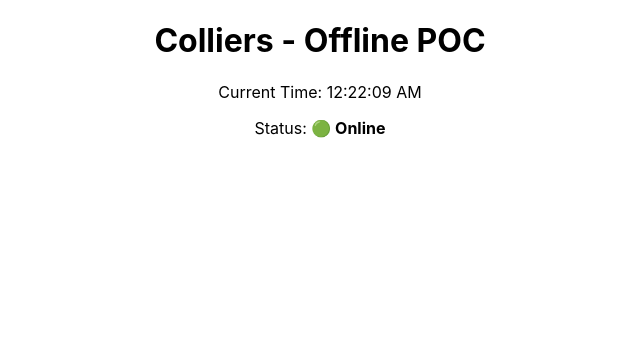
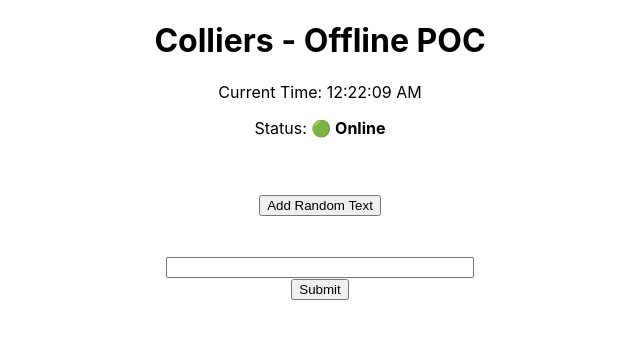
Before and after one commit to dpatel-colliers/colliers-offline-poc, a React (Create React App) app: page / in a window 1280 px wide. Shown: the top 338 px of the page, without its empty margins (320-960 px from the left). Built offline with nearby package versions, Linux system fonts and the light colour scheme.

Commit message:
Add form

```diff
--- a/package.json
+++ b/package.json
@@ -3,12 +3,15 @@
   "version": "0.1.0",
   "private": true,
   "dependencies": {
+    "@reduxjs/toolkit": "^2.8.2",
     "@testing-library/dom": "^10.4.0",
     "@testing-library/jest-dom": "^6.6.3",
     "@testing-library/react": "^16.3.0",
     "@testing-library/user-event": "^13.5.0",
+    "axios": "^1.11.0",
     "react": "^19.1.0",
     "react-dom": "^19.1.0",
+    "react-redux": "^9.2.0",
     "react-scripts": "5.0.1",
     "web-vitals": "^2.1.4",
     "workbox-core": "^7.3.0",
--- a/src/App.js
+++ b/src/App.js
@@ -1,5 +1,6 @@
 import './App.css';
 import CurrentTime from './Components/CurrentTime';
+import FormComponent from './Components/FormComponent';
 import OnlineStatus from './Components/OnlineStatus';
 
 function App() {
@@ -9,6 +10,7 @@
       <h1>Colliers - Offline POC</h1>
       <CurrentTime />
       <OnlineStatus />
+      <FormComponent/>
     </div>
   );
 }
--- /dev/null
+++ b/src/Components/FormComponent.jsx
@@ -0,0 +1,91 @@
+import { useState, useEffect } from 'react';
+import { useDispatch, useSelector } from 'react-redux';
+import { submitForm, resetStatus } from '../store/formSlice';
+
+function FormComponent() {
+    const [input, setInput] = useState('');
+    const dispatch = useDispatch();
+    const { status, error } = useSelector((state) => state.form);
+
+    const isSubmitting = status === 'submitting';
+    const isSucceeded = status === 'succeeded';
+
+    const randomTexts = [
+        'Hello world!',
+        'Sample input text',
+        'Random message here',
+        'Test data 123',
+        'Lorem ipsum'
+    ];
+
+    const handleSubmit = (e) => {
+        e.preventDefault();
+        if (!input.trim()) return;
+        dispatch(submitForm(input));
+    };
+
+    const handleRandomText = () => {
+        const random = randomTexts[Math.floor(Math.random() * randomTexts.length)];
+        const now = new Date();
+
+        const pad = (n) => n.toString().padStart(2, '0');
+
+        let hours = now.getHours();
+        const ampm = hours >= 12 ? 'PM' : 'AM';
+        hours = hours % 12 || 12;
+
+        const formattedDateTime = `${now.getFullYear()}-${pad(now.getMonth() + 1)}-${pad(now.getDate())} ${pad(hours)}:${pad(now.getMinutes())}:${pad(now.getSeconds())} ${ampm}`;
+
+        setInput(`${random} (${formattedDateTime})`);
+    };
+
+    useEffect(() => {
+        if (isSucceeded) {
+            setInput('');
+            const timeout = setTimeout(() => {
+                dispatch(resetStatus());
+            }, 10000);
+            return () => clearTimeout(timeout);
+        }
+    }, [isSucceeded, dispatch]);
+
+    return (
+
+        <div>
+            <br />
+            <br />
+            <button type="button" onClick={handleRandomText} disabled={isSubmitting}>
+                Add Random Text
+            </button>
+            <br />
+            <br />
+            <br />
+            <form onSubmit={handleSubmit}>
+                <div>
+                    <input
+                        type="text"
+                        value={input}
+                        disabled={isSubmitting}
+                        onChange={(e) => setInput(e.target.value)}
+                        style={{
+                            minWidth: '300px'
+                        }}
+                    />
+                </div>
+                <div>
+
+                    <button type="submit" disabled={isSubmitting}>
+                        Submit
+                    </button>
+
+                    {status === 'submitting' && <p>Submitting...</p>}
+                    {status === 'succeeded' && <p>✅ Submitted successfully!</p>}
+                    {status === 'failed' && <p style={{ color: 'red' }}>❌ {error}</p>}
+                </div>
+
+            </form>
+        </div>
+    );
+}
+
+export default FormComponent;
--- a/src/index.js
+++ b/src/index.js
@@ -3,11 +3,15 @@
 import './index.css';
 import App from './App';
 import reportWebVitals from './reportWebVitals';
+import { Provider } from 'react-redux';
+import { store } from './store';
 
 const root = ReactDOM.createRoot(document.getElementById('root'));
 root.render(
   <React.StrictMode>
-    <App />
+    <Provider store={store}>
+      <App />
+    </Provider>
   </React.StrictMode>
 );
 
--- /dev/null
+++ b/src/store/api.js
@@ -0,0 +1,18 @@
+import axios from 'axios';
+const BASE_URL = 'https://688126ca66a7eb81224a3c8f.mockapi.io/';
+
+const api = axios.create({
+    baseURL: BASE_URL,
+    config: {
+        'Content-Type': 'application/json',
+    }
+});
+
+api.interceptors.request.use(
+    (config) => {
+        return config;
+    },
+    (error) => Promise.reject(error)
+);
+
+export default api;
--- /dev/null
+++ b/src/store/formSlice.js
@@ -0,0 +1,46 @@
+import { createSlice, createAsyncThunk } from '@reduxjs/toolkit';
+import api from './api';
+
+const ENDPOINT = '/messages';
+export const submitForm = createAsyncThunk(
+    'form/submitForm',
+    async (text, { rejectWithValue }) => {
+        try {
+            const response = await api.post(ENDPOINT, { message: text });
+            return response.data;
+        } catch (err) {
+            return rejectWithValue(err.response?.data || err.message);
+        }
+    }
+);
+const formSlice = createSlice({
+    name: 'form',
+    initialState: {
+        status: 'idle',
+        error: null,
+    },
+    reducers: {
+        resetStatus: (state) => {
+            state.status = 'idle';
+            state.error = null;
+        },
+    },
+    extraReducers: (builder) => {
+        builder
+            .addCase(submitForm.pending, (state) => {
+                state.status = 'submitting';
+                state.error = null;
+            })
+            .addCase(submitForm.fulfilled, (state) => {
+                state.status = 'succeeded';
+                state.error = null;
+            })
+            .addCase(submitForm.rejected, (state, action) => {
+                state.status = 'failed';
+                state.error = action.payload || 'Submission failed';
+            });
+    },
+});
+
+export const { resetStatus } = formSlice.actions;
+export default formSlice.reducer;
--- /dev/null
+++ b/src/store/index.js
@@ -0,0 +1,8 @@
+import { configureStore } from '@reduxjs/toolkit';
+import formReducer from './formSlice';
+
+export const store = configureStore({
+  reducer: {
+    form: formReducer,
+  },
+});
```
Also changed, not shown: src/services/form.service.js (added), 1 other file (tests, documents, lock files or other folders).
